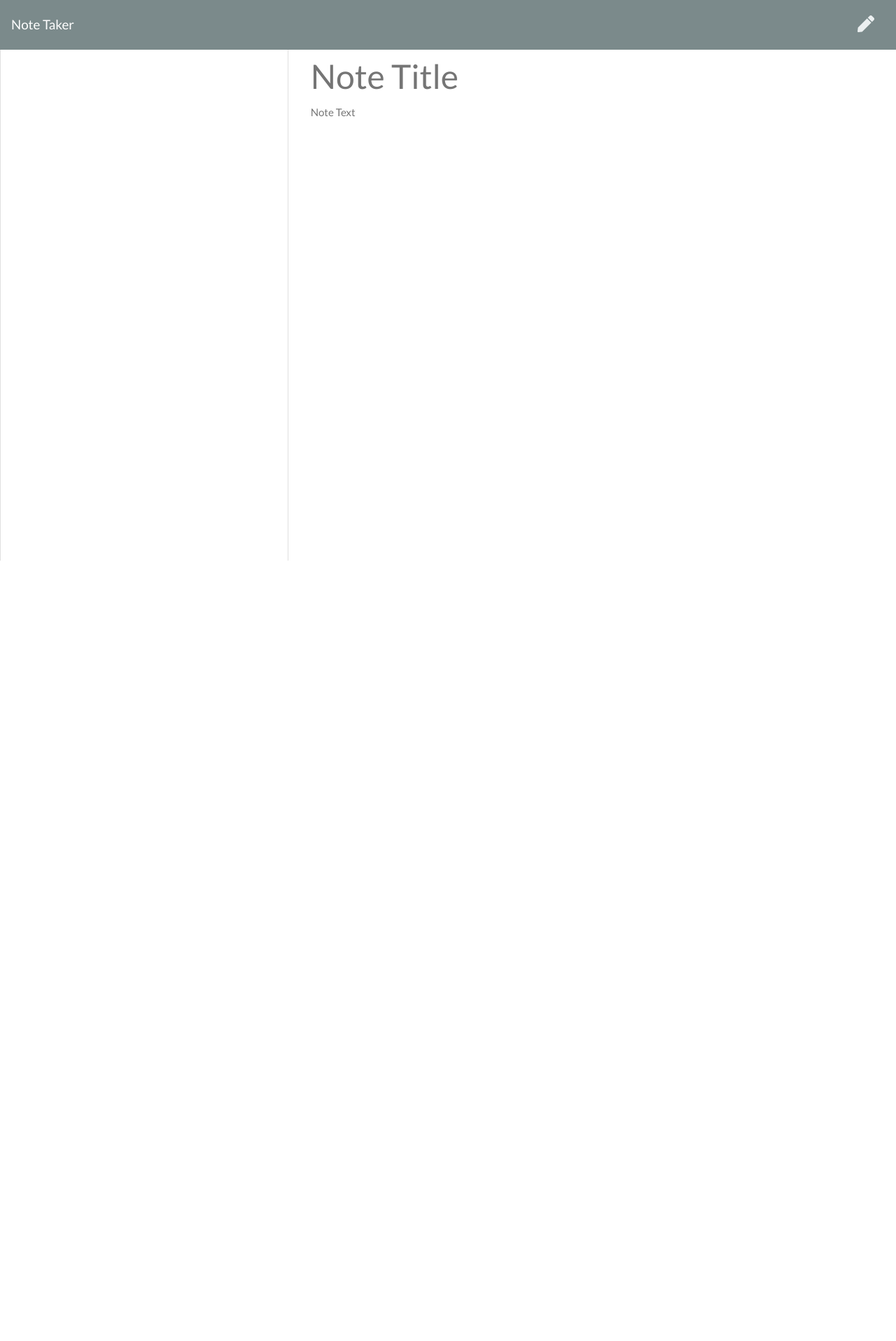
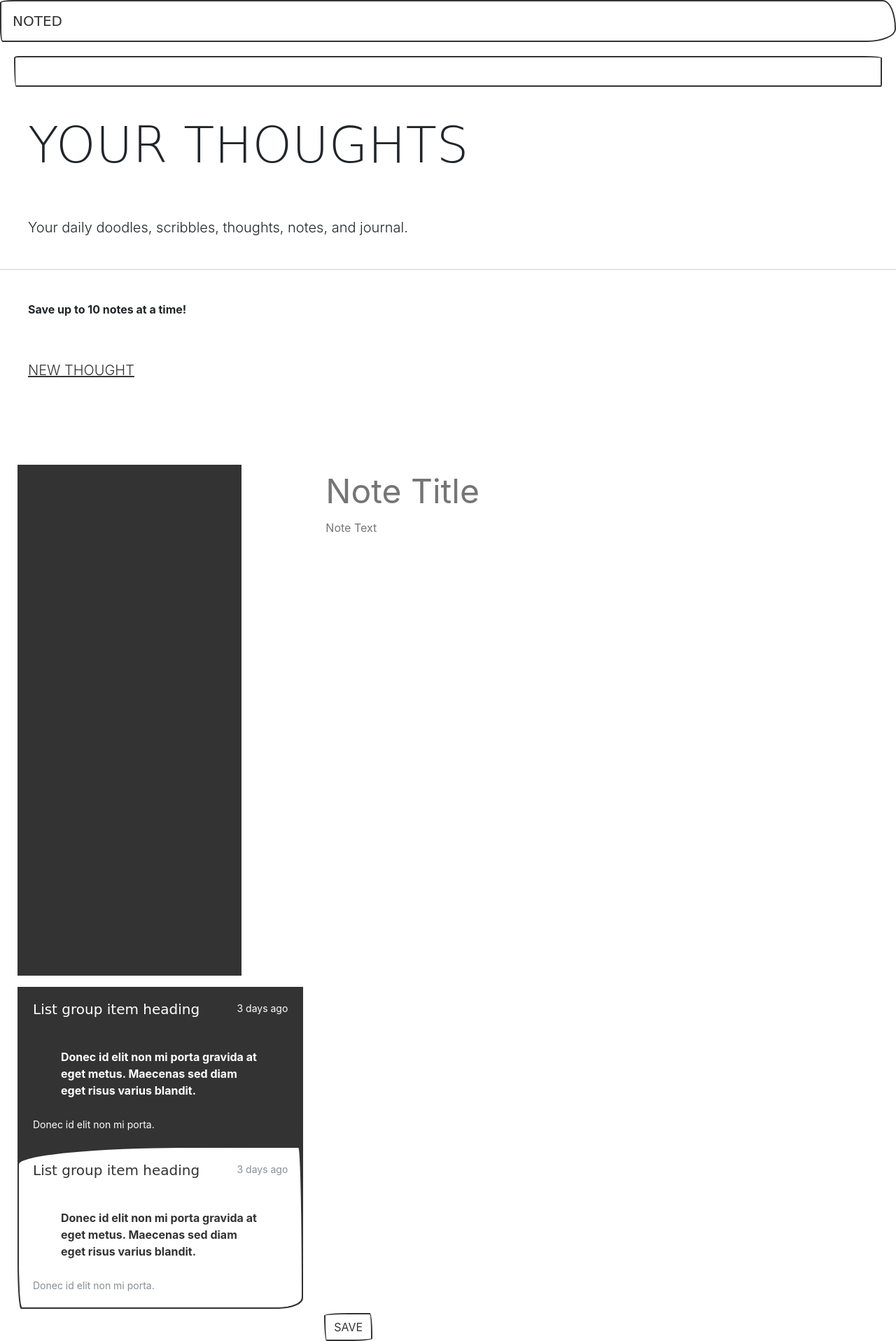
Before and after one commit to leeannray/Note-Taker, a website: page Develop/public/notes.html in a window 1280 px wide. Shown: the whole page at 70% size. Before the commit the page ends 806 px from the top, so only its background shows below. Drawn offline with nearby package versions, Linux system fonts and the light colour scheme; no server answers; a web font is replaced by a local one.

Commit message:
formatting change

```diff
--- a/Develop/public/notes.html
+++ b/Develop/public/notes.html
@@ -5,33 +5,73 @@
   <meta charset="UTF-8">
   <meta name="viewport" content="width=device-width, initial-scale=1.0">
   <meta http-equiv="X-UA-Compatible" content="ie=edge">
-  <title>Note Taker</title>
-  <link rel="stylesheet" href="https://cdnjs.cloudflare.com/ajax/libs/bootswatch/4.1.3/flatly/bootstrap.min.css" />
-  <link rel="stylesheet" href="https://use.fontawesome.com/releases/v5.3.1/css/all.css" integrity="sha384-mzrmE5qonljUremFsqc01SB46JvROS7bZs3IO2EmfFsd15uHvIt+Y8vEf7N7fWAU"
-    crossorigin="anonymous">
+  <title>NOTES</title>
+  <link href="https://stackpath.bootstrapcdn.com/bootswatch/4.4.1/sketchy/bootstrap.min.css" rel="stylesheet"
+    integrity="sha384-2kOE+STGAkgemIkUbGtoZ8dJLqfvJ/xzRnimSkQN7viOfwRvWseF7lqcuNXmjwrL" crossorigin="anonymous">
+  <link rel="stylesheet" href="https://use.fontawesome.com/releases/v5.3.1/css/all.css"
+    integrity="sha384-mzrmE5qonljUremFsqc01SB46JvROS7bZs3IO2EmfFsd15uHvIt+Y8vEf7N7fWAU" crossorigin="anonymous">
   <link rel="stylesheet" href="/assets/css/styles.css">
+  <style>
+    .container-fluid,
+    .jumbotron,
+    h1,
+    p {
+      padding: 20px 20px;
+      margin: 20px 20px;
+    }
+  </style>
 </head>
 
 <body>
-  <nav class="navbar navbar-dark bg-dark">
-    <a class="navbar-brand" href="/">Note Taker
+  <nav class="navbar navbar-expand-lg navbar-light bg-light">
+    <a class="navbar-brand" href="/index.html">NOTED
     </a>
     <div class="icons">
       <i class="fas fa-save text-light save-note"></i>
       <i class="fas fa-pen text-light new-note"></i>
     </div>
   </nav>
+  <p class="jumbotron" style="padding: 20px 20px; margin: 20px 20px;">
+    <h1 class="display-3">YOUR THOUGHTS</h1>
+    <p class="lead">Your daily doodles, scribbles, thoughts, notes, and journal.</p>
+    <hr class="my-4">
+    <p>Save up to 10 notes at a time!</p>
+    <p class="lead">
+      <a class="button" type="button" class="btn btn-outline-primary">NEW THOUGHT</a>
+    </p>
+  </p>
   <div class="container-fluid">
     <div class="row">
       <div class="col-4 list-container">
-        <div class="card">
+        <div class="card text-white bg-primary mb-3" style="max-width: 20rem;">
           <ul class="list-group">
           </ul>
+        </div>
+        <div class="list-group">
+          <a href="#" class="list-group-item list-group-item-action flex-column align-items-start active">
+            <div class="d-flex w-100 justify-content-between">
+              <h5 class="mb-1">List group item heading</h5>
+              <small>3 days ago</small>
+            </div>
+            <p class="mb-1">Donec id elit non mi porta gravida at eget metus. Maecenas sed diam eget risus varius
+              blandit.</p>
+            <small>Donec id elit non mi porta.</small>
+          </a>
+          <a href="#" class="list-group-item list-group-item-action flex-column align-items-start">
+            <div class="d-flex w-100 justify-content-between">
+              <h5 class="mb-1">List group item heading</h5>
+              <small class="text-muted">3 days ago</small>
+            </div>
+            <p class="mb-1">Donec id elit non mi porta gravida at eget metus. Maecenas sed diam eget risus varius
+              blandit.</p>
+            <small class="text-muted">Donec id elit non mi porta.</small>
+          </a>
         </div>
       </div>
       <div class="col-8">
         <input class="note-title" placeholder="Note Title" maxlength="28" type="text">
         <textarea class="note-textarea" placeholder="Note Text"></textarea>
+        <button type="button" class="btn btn-outline-primary">SAVE</button>
       </div>
     </div>
   </div>
```
Also changed, not shown: Develop/public/index.html (+8 -7 lines), 1 other file.
